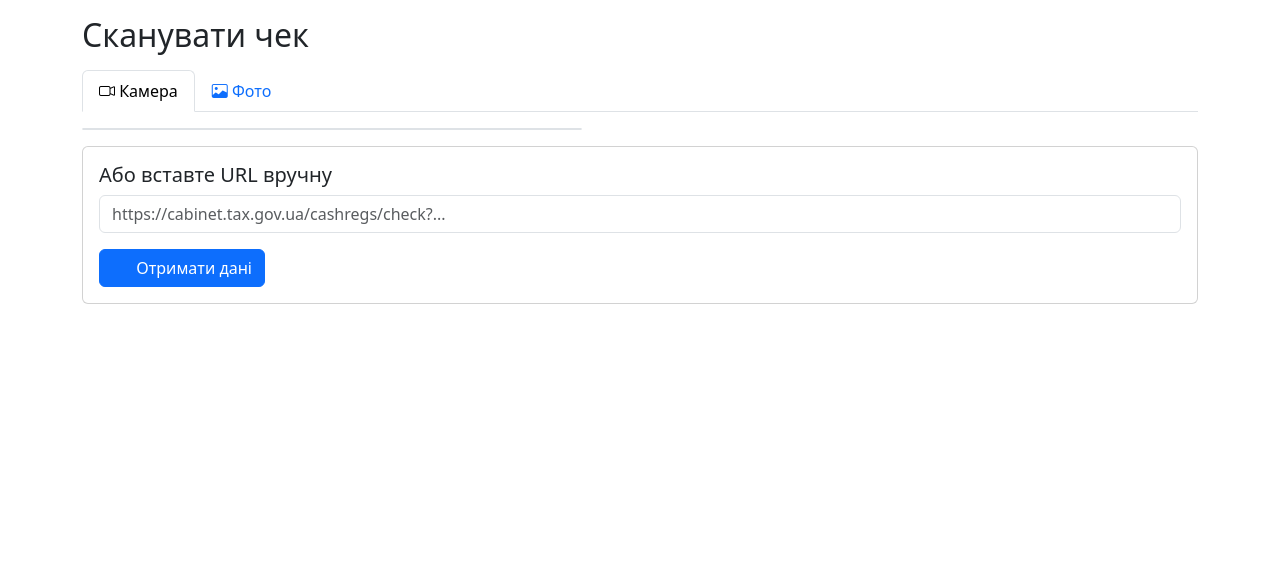
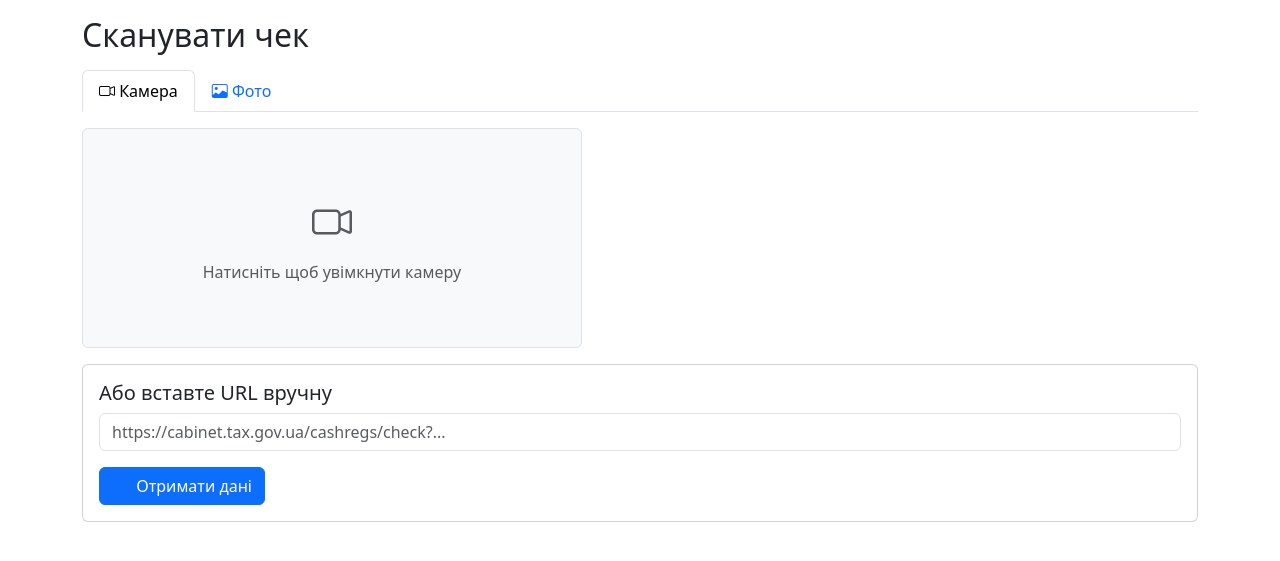
Before and after one commit to agamaontherock/ReceiptLens, a Django app: page /scan/ in a window 1280 px wide. Shown: the part 56-617 px from the top of the page. Run offline with Django 5.2, Linux system fonts and the light colour scheme; some libraries are stand-ins or nearby versions.

Commit message:
feat: improve camera start

```diff
--- a/receipts/templates/receipts/scan.html
+++ b/receipts/templates/receipts/scan.html
@@ -26,7 +26,13 @@
 
 <div class="tab-content mb-3">
   <div class="tab-pane fade show active" id="camera-pane" role="tabpanel">
-    <div id="reader" class="border rounded" style="max-width:500px"></div>
+    <div id="camera-start" class="border rounded d-flex flex-column align-items-center justify-content-center gap-2 bg-light text-muted"
+         style="max-width:500px; height:220px; cursor:pointer"
+         onclick="startCamera()">
+      <i class="bi bi-camera-video fs-1"></i>
+      <span>Натисніть щоб увімкнути камеру</span>
+    </div>
+    <div id="reader" class="border rounded d-none" style="max-width:500px"></div>
   </div>
   <div class="tab-pane fade" id="file-pane" role="tabpanel">
     <div class="card" style="max-width:500px">
--- a/static/js/scan.js
+++ b/static/js/scan.js
@@ -30,32 +30,49 @@
 
   // --- Camera tab ---
   const qr = new Html5Qrcode("reader");
+  const cameraStart = document.getElementById("camera-start");
+  const readerEl = document.getElementById("reader");
 
+  window.startCamera = function () {
     Html5Qrcode.getCameras().then(cameras => {
-    if (!cameras || cameras.length === 0) return;
+      if (!cameras || cameras.length === 0) {
+        if (cameraStart) cameraStart.innerHTML =
+          '<i class="bi bi-camera-video-off fs-1"></i><span>Камера недоступна</span>';
+        return;
+      }
+      if (cameraStart) cameraStart.classList.add("d-none");
+      if (readerEl) readerEl.classList.remove("d-none");
       const camId = cameras[cameras.length - 1].id;
       qr.start(
         camId,
         { fps: 10, qrbox: { width: 280, height: 280 } },
         decoded => { qr.stop().catch(() => {}); submitDecoded(decoded); },
         () => {}
-    ).catch(err => console.warn("QR camera error:", err));
+      ).catch(err => {
+        if (readerEl) readerEl.classList.add("d-none");
+        if (cameraStart) {
+          cameraStart.classList.remove("d-none");
+          cameraStart.innerHTML =
+            '<i class="bi bi-camera-video-off fs-1"></i><span>Не вдалось увімкнути камеру</span>';
+        }
+        console.warn("QR camera error:", err);
+      });
     }).catch(() => {});
+  };
 
-  // Stop/restart camera on tab switch
+  // Stop camera when switching to Фото tab; reset placeholder when coming back
   document.getElementById("file-tab")?.addEventListener("shown.bs.tab", () => {
     if (qr._isScanning) qr.stop().catch(() => {});
   });
   document.getElementById("camera-tab")?.addEventListener("shown.bs.tab", () => {
     if (qr._isScanning) return;
-    Html5Qrcode.getCameras().then(cameras => {
-      if (!cameras || cameras.length === 0) return;
-      const camId = cameras[cameras.length - 1].id;
-      qr.start(camId, { fps: 10, qrbox: { width: 280, height: 280 } },
-        decoded => { qr.stop().catch(() => {}); submitDecoded(decoded); },
-        () => {}
-      ).catch(() => {});
-    }).catch(() => {});
+    // Restore the placeholder — user must click again to restart
+    if (readerEl) readerEl.classList.add("d-none");
+    if (cameraStart) {
+      cameraStart.classList.remove("d-none");
+      cameraStart.innerHTML =
+        '<i class="bi bi-camera-video fs-1"></i><span>Натисніть щоб увімкнути камеру</span>';
+    }
   });
 
   // --- File tab ---
```
Lines whose indentation alone changed are shown as unchanged.
